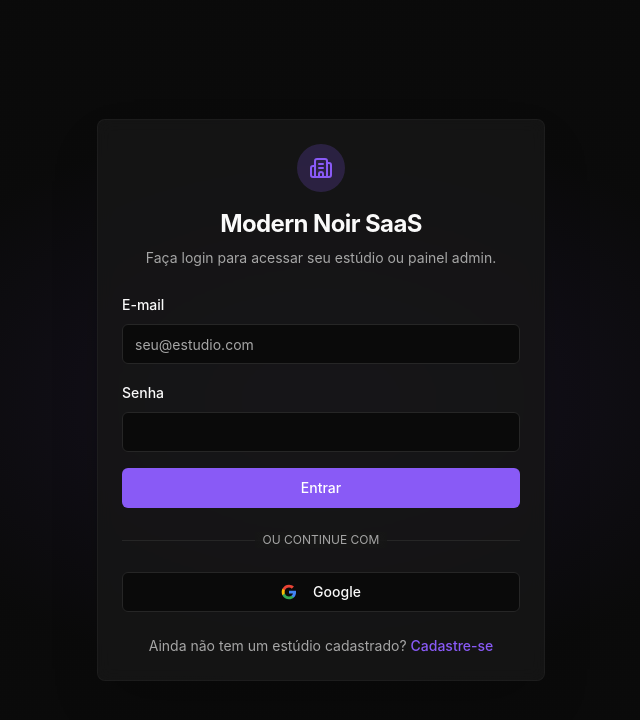
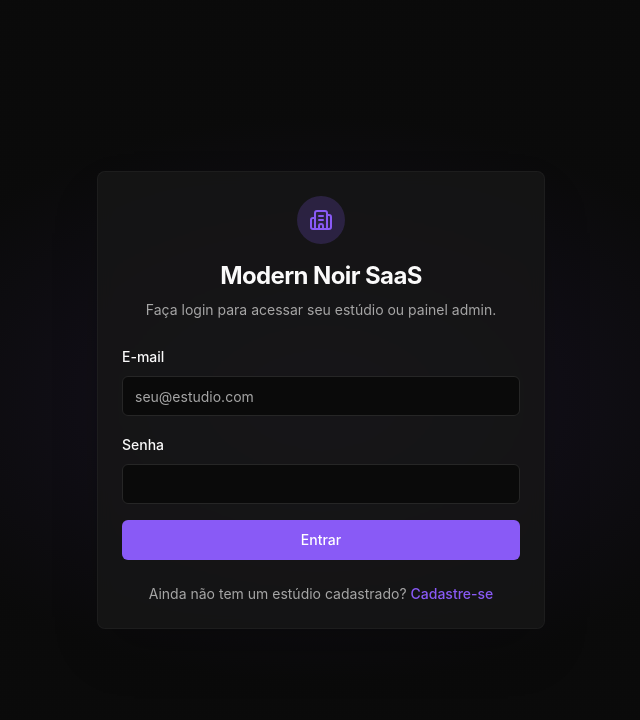
Before and after one commit to marcelomac1971/estudio-de-tatu, a React (Vite) app: page /login in a window 1280 px wide. Shown: the top 720 px of the page, without its empty margins (319-959 px from the left). Built offline with nearby package versions, Linux system fonts and the light colour scheme; no server answers.

Commit message:
Fix login access and remove old tasks

```diff
--- a/src/hooks/use-auth.tsx
+++ b/src/hooks/use-auth.tsx
@@ -7,7 +7,6 @@
   session: Session | null
   signUp: (email: string, password: string) => Promise<{ error: any }>
   signIn: (email: string, password: string) => Promise<{ error: any }>
-  signInWithGoogle: () => Promise<{ error: any }>
   signOut: () => Promise<{ error: any }>
   loading: boolean
 }
@@ -55,25 +54,13 @@
     return { error }
   }
 
-  const signInWithGoogle = async () => {
-    const { error } = await supabase.auth.signInWithOAuth({
-      provider: 'google',
-      options: {
-        redirectTo: `${window.location.origin}/`,
-      },
-    })
-    return { error }
-  }
-
   const signOut = async () => {
     const { error } = await supabase.auth.signOut()
     return { error }
   }
 
   return (
-    <AuthContext.Provider
-      value={{ user, session, signUp, signIn, signInWithGoogle, signOut, loading }}
-    >
+    <AuthContext.Provider value={{ user, session, signUp, signIn, signOut, loading }}>
       {children}
     </AuthContext.Provider>
   )
--- a/src/pages/Login.tsx
+++ b/src/pages/Login.tsx
@@ -13,7 +13,7 @@
   const [error, setError] = useState('')
   const [isLoading, setIsLoading] = useState(false)
   const navigate = useNavigate()
-  const { user, signIn, signInWithGoogle } = useAuth()
+  const { user, signIn } = useAuth()
 
   useEffect(() => {
     if (user) {
@@ -33,21 +33,6 @@
     } catch (err) {
       setError('Erro inesperado ao realizar login.')
     } finally {
-      setIsLoading(false)
-    }
-  }
-
-  const handleGoogleLogin = async () => {
-    setIsLoading(true)
-    setError('')
-    try {
-      const { error } = await signInWithGoogle()
-      if (error) {
-        setError('Erro ao autenticar com o Google.')
-        setIsLoading(false)
-      }
-    } catch (err) {
-      setError('Erro inesperado ao autenticar com o Google.')
       setIsLoading(false)
     }
   }
@@ -95,45 +80,6 @@
             </Button>
           </form>
 
-          <div className="relative my-6">
-            <div className="absolute inset-0 flex items-center">
-              <span className="w-full border-t border-border" />
-            </div>
-            <div className="relative flex justify-center text-xs uppercase">
-              <span className="bg-card/80 px-2 text-muted-foreground backdrop-blur">
-                Ou continue com
-              </span>
-            </div>
-          </div>
-
-          <Button
-            type="button"
-            variant="outline"
-            className="w-full bg-background"
-            onClick={handleGoogleLogin}
-            disabled={isLoading}
-          >
-            <svg className="mr-2 h-4 w-4" viewBox="0 0 24 24">
-              <path
-                d="M22.56 12.25c0-.78-.07-1.53-.2-2.25H12v4.26h5.92c-.26 1.37-1.04 2.53-2.21 3.31v2.77h3.57c2.08-1.92 3.28-4.74 3.28-8.09z"
-                fill="#4285F4"
-              />
-              <path
-                d="M12 23c2.97 0 5.46-.98 7.28-2.66l-3.57-2.77c-.98.66-2.23 1.06-3.71 1.06-2.86 0-5.29-1.93-6.16-4.53H2.18v2.84C3.99 20.53 7.7 23 12 23z"
-                fill="#34A853"
-              />
-              <path
-                d="M5.84 14.09c-.22-.66-.35-1.36-.35-2.09s.13-1.43.35-2.09V7.07H2.18C1.43 8.55 1 10.22 1 12s.43 3.45 1.18 4.93l2.85-2.22.81-.62z"
-                fill="#FBBC05"
-              />
-              <path
-                d="M12 5.38c1.62 0 3.06.56 4.21 1.64l3.15-3.15C17.45 2.09 14.97 1 12 1 7.7 1 3.99 3.47 2.18 7.07l3.66 2.84c.87-2.6 3.3-4.53 6.16-4.53z"
-                fill="#EA4335"
-              />
-            </svg>
-            Google
-          </Button>
-
           <div className="mt-6 text-center text-sm text-muted-foreground">
             Ainda não tem um estúdio cadastrado?{' '}
             <Link to="/register" className="text-primary hover:underline font-medium">
```
Also changed, not shown: .skip.config.json.
